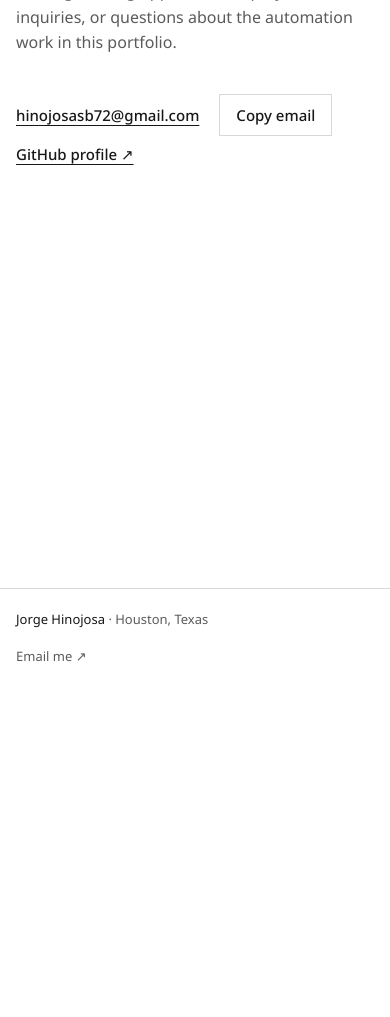
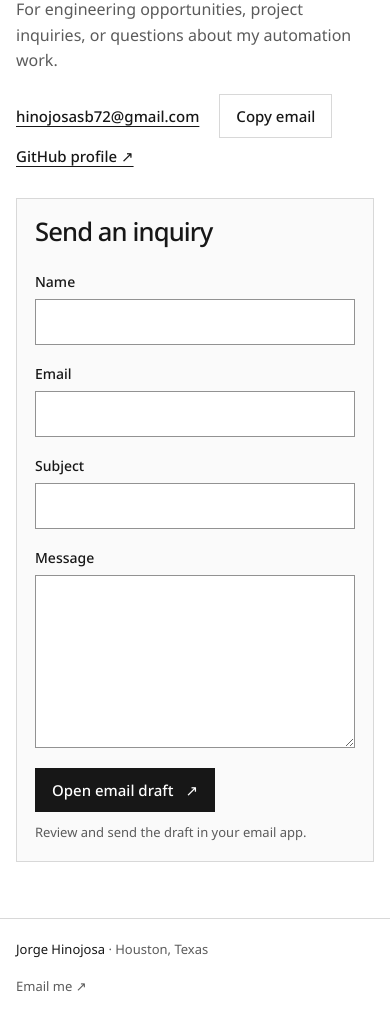
Before and after one commit to jhinojosa1/portfolio, a plain HTML site: page contact.html in a window 390 px wide. Shown: the part 157-1174 px from the top of the page. Before the commit the page ends 844 px from the top, so only its background shows below. Drawn offline with Linux system fonts and the light colour scheme.

Commit message:
Restore the contact form with a responsive layout

```diff
--- a/contact.html
+++ b/contact.html
@@ -4,18 +4,46 @@
 
 
 <link rel="preload" href="assets/fonts/NotoSans-Regular.ttf" as="font" type="font/ttf" crossorigin />
-<link rel="stylesheet" href="editorial.css?v=responsive" /><script src="editorial.js?v=resume-nav" defer></script></head><body>
+<link rel="stylesheet" href="editorial.css?v=contact-form" /><script src="editorial.js?v=contact-form" defer></script></head><body>
 <a class="skip-link" href="#main-content">Skip to content</a>
 <nav class="site-nav" aria-label="Primary navigation"><div class="nav-shell"><a class="brand" href="index.html">Jorge Hinojosa</a><div class="nav-links"><a href="projects.html">Projects</a><a href="automations.html">Automations</a><a href="timeline.html" data-about-link>About</a><a href="resume.html">Resume</a><a href="contact.html">Contact</a></div></div></nav>
-<header class="page-hero"><div class="editorial-shell page-hero-grid"><div><h1>Contact</h1><p class="page-hero-copy">For engineering opportunities, project inquiries, or questions about the automation work in this portfolio.</p></div></div></header>
 <main class="page-content" id="main-content">
-  <div class="editorial-shell">
+  <div class="editorial-shell contact-page">
+    <header class="contact-intro">
+      <h1>Contact</h1>
+      <p>For engineering opportunities, project inquiries, or questions about my automation work.</p>
       <div class="contact-actions">
         <a class="text-link" data-contact-email href="mailto:hinojosasb72@gmail.com">hinojosasb72@gmail.com</a>
         <button class="button" type="button" data-copy-email hidden>Copy email</button>
       </div>
       <p class="contact-status" data-copy-status role="status"></p>
       <a class="text-link" href="https://github.com/bufordcore-droid">GitHub profile <span aria-hidden="true">↗</span></a>
+    </header>
+    <form class="contact-form" data-contact-form aria-labelledby="contact-form-title" hidden>
+      <h2 id="contact-form-title">Send an inquiry</h2>
+      <div class="contact-fields">
+        <div class="contact-field">
+          <label for="contact-name">Name</label>
+          <input id="contact-name" name="name" autocomplete="name" required />
+        </div>
+        <div class="contact-field">
+          <label for="contact-email">Email</label>
+          <input id="contact-email" name="email" type="email" autocomplete="email" required />
+        </div>
+        <div class="contact-field contact-field-wide">
+          <label for="contact-subject">Subject</label>
+          <input id="contact-subject" name="subject" required />
+        </div>
+        <div class="contact-field contact-field-wide">
+          <label for="contact-message">Message</label>
+          <textarea id="contact-message" name="message" rows="6" required></textarea>
+        </div>
+      </div>
+      <div class="contact-form-actions">
+        <button class="button button-primary" type="submit" aria-describedby="contact-form-note">Open email draft <span aria-hidden="true">↗</span></button>
+        <p id="contact-form-note">Review and send the draft in your email app.</p>
+      </div>
+    </form>
   </div>
 </main><footer class="site-footer"><div class="editorial-shell footer-shell"><p>Jorge Hinojosa <span>· Houston, Texas</span></p><div><a href="mailto:hinojosasb72@gmail.com">Email me ↗</a></div></div></footer>
 </body></html>
--- a/editorial.css
+++ b/editorial.css
@@ -227,6 +227,20 @@ p { margin-bottom: 14px; }
 .catalog-empty { padding: 40px 0; color: var(--soft); }
 .resume-actions { display: flex; flex-wrap: wrap; align-items: center; gap: 24px; margin-bottom: 28px; }
 .resume-document { display: block; width: 100%; height: 85vh; min-height: 600px; border: 1px solid var(--line); background: white; }
+.contact-page { display: grid; grid-template-columns: minmax(0, 1fr) minmax(0, 1.55fr); gap: clamp(24px, 5vw, 72px); align-items: start; max-width: 1100px; padding-top: clamp(12px, 3vw, 40px); }
+.contact-intro > p:first-of-type { max-width: 38ch; color: var(--soft); margin-bottom: 20px; }
+.contact-intro .button { min-height: 44px; }
+.contact-form { padding: clamp(18px, 4vw, 36px); border: 1px solid var(--line); background: #fafafa; }
+.contact-form h2 { margin-bottom: 24px; }
+.contact-fields { display: grid; grid-template-columns: repeat(2, minmax(0, 1fr)); gap: 18px; }
+.contact-field { display: grid; gap: 6px; min-width: 0; }
+.contact-field-wide { grid-column: 1 / -1; }
+.contact-field label { font-size: .875rem; font-weight: 500; }
+.contact-field :is(input, textarea) { width: 100%; min-height: 44px; padding: 9px 12px; border: 1px solid #929292; border-radius: 0; background: var(--white); color: var(--ink); }
+.contact-field textarea { display: block; resize: vertical; }
+.contact-form-actions { display: flex; align-items: center; flex-wrap: wrap; gap: 10px 16px; margin-top: 20px; }
+.contact-form-actions button { min-height: 44px; }
+.contact-form-actions p { margin: 0; color: var(--soft); font-size: .8125rem; }
 .contact-actions { display: flex; flex-wrap: wrap; align-items: center; gap: 12px 20px; overflow-wrap: anywhere; }
 .contact-status { margin: 4px 0; color: var(--soft); }
 .contact-status:empty { margin: 0; }
@@ -240,6 +254,7 @@ p { margin-bottom: 14px; }
   .project-item > div > .text-link { margin-top: 0; }
 }
 @media (max-width: 720px) {
+  .contact-page, .contact-fields { grid-template-columns: minmax(0, 1fr); }
   .nav-shell { min-height: 64px; flex-wrap: wrap; gap: 0 12px; padding-block: 8px; }
   .nav-links { width: 100%; flex-wrap: wrap; gap: 4px 20px; padding-bottom: 16px; }
   .has-menu-toggle .nav-links { display: none; }
--- a/editorial.js
+++ b/editorial.js
@@ -174,6 +174,23 @@ if (copyEmail && emailLink && copyStatus && navigator.clipboard?.writeText) {
   });
 }
 
+const contactForm = document.querySelector('[data-contact-form]');
+if (contactForm && emailLink) {
+  contactForm.hidden = false;
+  contactForm.addEventListener('submit', (event) => {
+    event.preventDefault();
+    const fields = new FormData(contactForm);
+    const subject = encodeURIComponent(fields.get('subject').trim());
+    const body = encodeURIComponent([
+      'Name: ' + fields.get('name').trim(),
+      'Email: ' + fields.get('email').trim(),
+      '',
+      fields.get('message').trim()
+    ].join('\r\n'));
+    window.location.href = emailLink.href + '?subject=' + subject + '&body=' + body;
+  });
+}
+
 document.querySelectorAll('[data-automation-grid]').forEach((grid) => {
   const automations = Array.from(grid.querySelectorAll('[data-automation]'));
   const search = document.querySelector('[data-automation-search]');
```
Also changed, not shown: 2 other files. Lines whose indentation alone changed are shown as unchanged.
